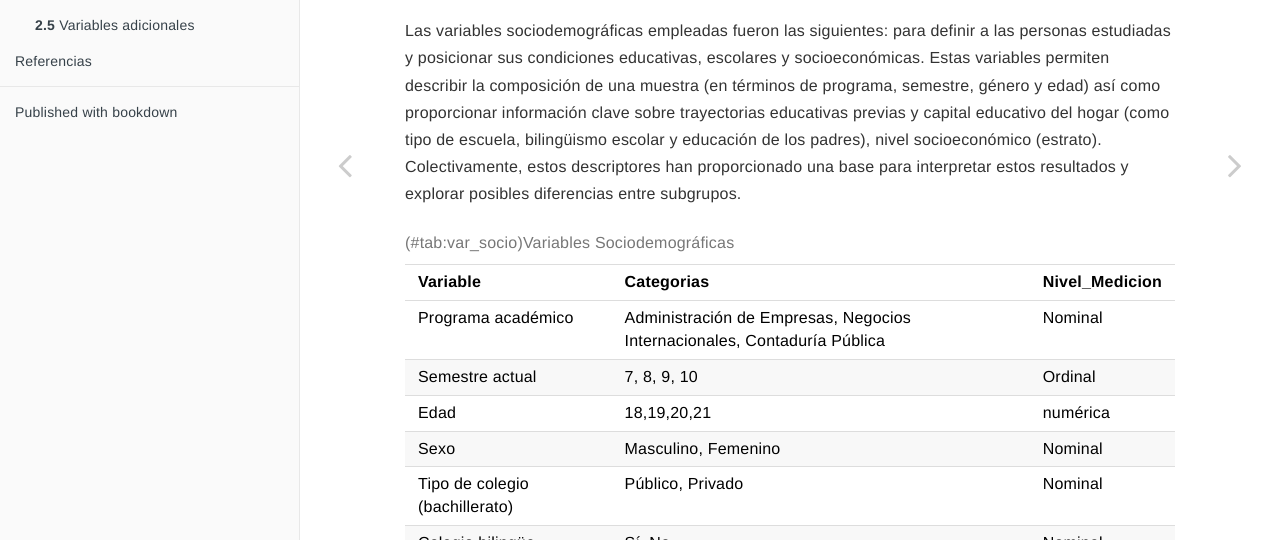
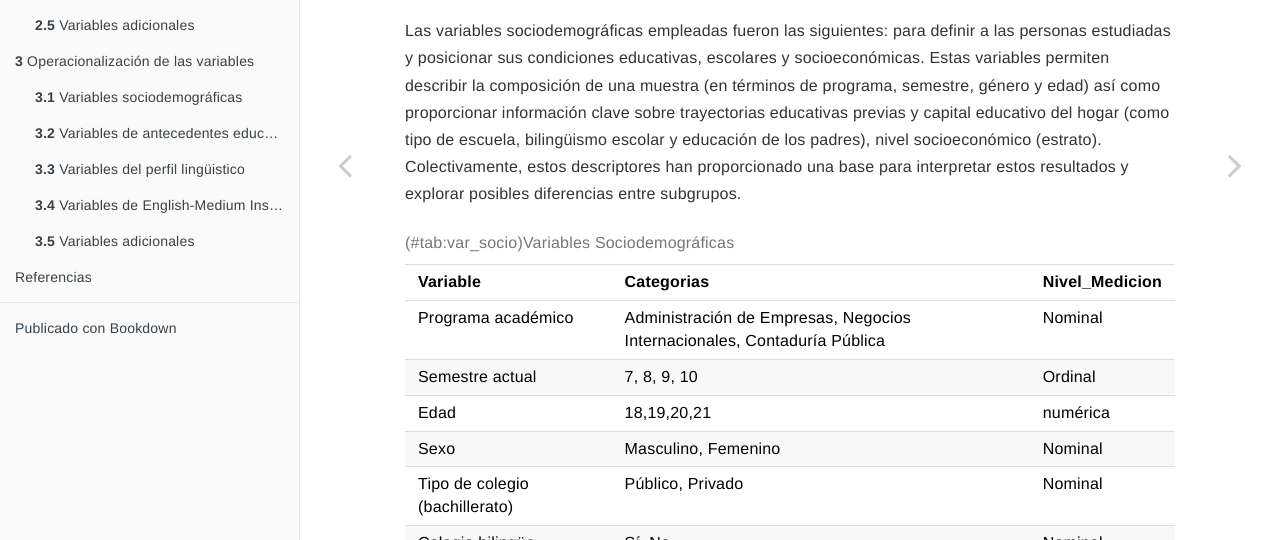
Before and after one commit to cdeoroaguado/emi_proyecto, a plain HTML site: page docs/oper.html in a window 1280 px wide. Shown: the part 260-800 px from the top of the page. Drawn offline with nearby package versions, Linux system fonts and the light colour scheme.

Commit message:
primer análisis

```diff
--- a/docs/oper.html
+++ b/docs/oper.html
@@ -31,7 +31,7 @@
 
 
 <link rel="prev" href="index.html"/>
-<link rel="next" href="referencias.html"/>
+<link rel="next" href="oper.html"/>
 <script src="libs/jquery-3.6.0/jquery-3.6.0.min.js"></script>
 <script src="https://cdn.jsdelivr.net/npm/fuse.js@6.4.6/dist/fuse.min.js"></script>
 <link href="libs/gitbook-2.6.7/css/style.css" rel="stylesheet" />
@@ -89,9 +89,17 @@
 <li class="chapter" data-level="2.4" data-path="oper.html"><a href="oper.html#variables-de-english-medium-instruction-emi"><i class="fa fa-check"></i><b>2.4</b> Variables de English-Medium Instruction, EMI</a></li>
 <li class="chapter" data-level="2.5" data-path="oper.html"><a href="oper.html#variables-adicionales"><i class="fa fa-check"></i><b>2.5</b> Variables adicionales</a></li>
 </ul></li>
+<li class="chapter" data-level="3" data-path="oper.html"><a href="oper.html#oper"><i class="fa fa-check"></i><b>3</b> Operacionalización de las variables</a>
+<ul>
+<li class="chapter" data-level="3.1" data-path="01-ope.html"><a href="#variables-sociodemogr%C3%A1ficas-1"><i class="fa fa-check"></i><b>3.1</b> Variables sociodemográficas</a></li>
+<li class="chapter" data-level="3.2" data-path="oper.html"><a href="oper.html#variables-de-antecedentes-educativos-1"><i class="fa fa-check"></i><b>3.2</b> Variables de antecedentes educativos</a></li>
+<li class="chapter" data-level="3.3" data-path="01-ope.html"><a href="#variables-del-perfil-ling%C3%BCistico-1"><i class="fa fa-check"></i><b>3.3</b> Variables del perfil lingüistico</a></li>
+<li class="chapter" data-level="3.4" data-path="oper.html"><a href="oper.html#variables-de-english-medium-instruction-emi-1"><i class="fa fa-check"></i><b>3.4</b> Variables de English-Medium Instruction, EMI</a></li>
+<li class="chapter" data-level="3.5" data-path="oper.html"><a href="oper.html#variables-adicionales-1"><i class="fa fa-check"></i><b>3.5</b> Variables adicionales</a></li>
+</ul></li>
 <li class="chapter" data-level="" data-path="referencias.html"><a href="referencias.html"><i class="fa fa-check"></i>Referencias</a></li>
 <li class="divider"></li>
-<li><a href="https://github.com/rstudio/bookdown" target="blank">Published with bookdown</a></li>
+<li><a href="https://github.com/rstudio/bookdown" target="blank">Publicado con Bookdown</a></li>
 
 </ul>
 
@@ -1079,7 +1087,7 @@ De los cursos dictados en inglés que tomaste, ¿qué estrategias que usó el pr
         </div>
       </div>
 <a href="index.html" class="navigation navigation-prev " aria-label="Previous page"><i class="fa fa-angle-left"></i></a>
-<a href="referencias.html" class="navigation navigation-next " aria-label="Next page"><i class="fa fa-angle-right"></i></a>
+<a href="oper.html" class="navigation navigation-next " aria-label="Next page"><i class="fa fa-angle-right"></i></a>
     </div>
   </div>
 <script src="libs/gitbook-2.6.7/js/app.min.js"></script>
```
Also changed, not shown: docs/404.html (+9 -1 lines), docs/index.html (+9 -1 lines), docs/reference-keys.txt.
